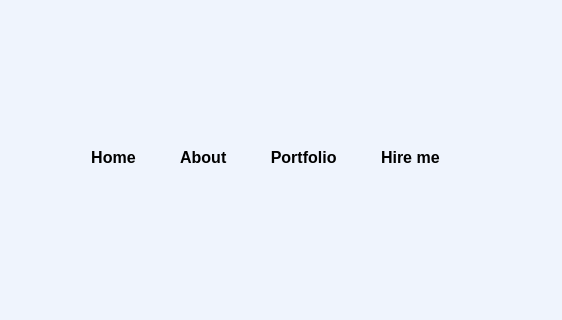
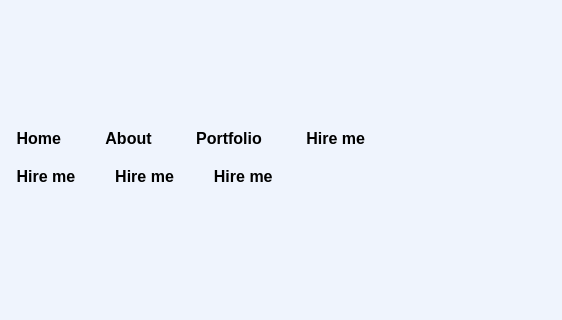
Before and after one commit to nethsarabas/savidu123, a plain HTML site: page Untitled-1.html in a window 1280 px wide. Shown: the part 66-386 px from the top of the page, 718-1280 px from the left. Drawn offline with Linux system fonts and the light colour scheme.

Commit message:
Add files via upload

```diff
--- a/Untitled-1.html
+++ b/Untitled-1.html
@@ -16,6 +16,7 @@
         <li><a href="#">About </a></li>
         <li><a href="#">Portfolio </a></li>
         <li><a href="#">Hire me </a></li>
+        <li><a href="#">Hire me </a></li><li><a href="#">Hire me </a></li><li><a href="#">Hire me </a></li>
     </ul>
     </nav>
     <div class="detel">
```
